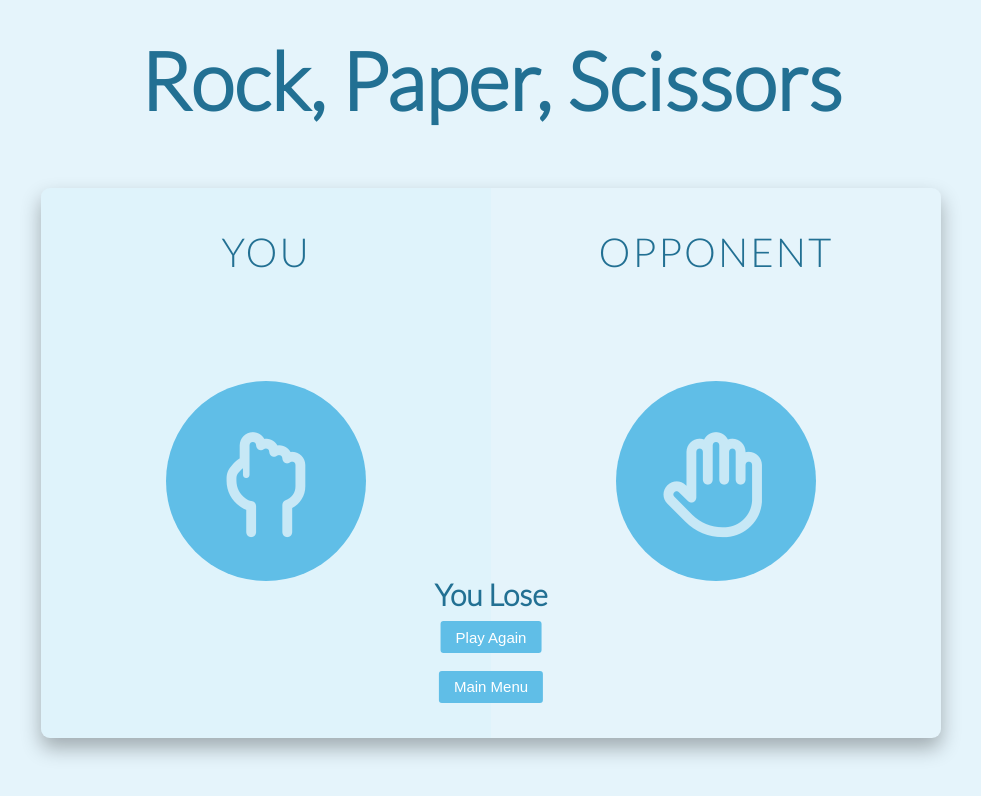
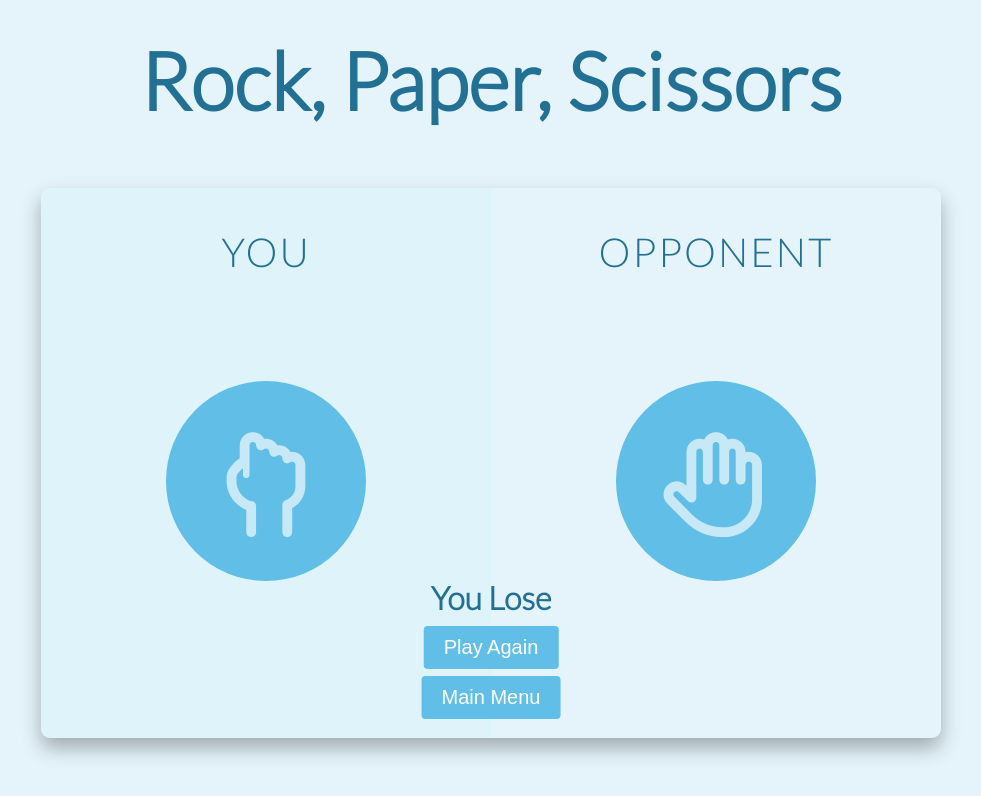
Before and after one commit to nchomsky/RockPaperScissors, a website: page public/singleplayer.html in a window 1280 px wide. Both pictures are taken after a click on the button 324 px from the left and 694 px from the top of the page. Shown: the whole page, without its empty margins (149-1130 px from the left). Drawn offline with nearby package versions, Linux system fonts and the light colour scheme.

Commit message:
Adjust button sizes

```diff
--- a/package.json
+++ b/package.json
@@ -1,5 +1,5 @@
 {
-  "name": "RockPaperScissors",
+  "name": "rock_paper_scissors",
   "version": "1.0.0",
   "description": "Multiplayer Rock, Paper, Scissors Game",
   "main": "server.js",
--- a/public/style.css
+++ b/public/style.css
@@ -174,7 +174,7 @@ button:focus {
 }
 
 .game {
-  font-size: 1.5rem;
+  font-size: 2rem;
   display: block;
   margin: 1em auto;
   position: absolute;
@@ -275,7 +275,7 @@ button:focus {
 
 .outcome {
   top: 65%;
-  font-size: 3rem;
+  font-size: 3.2rem;
 }
 
 /**********************************************
```
